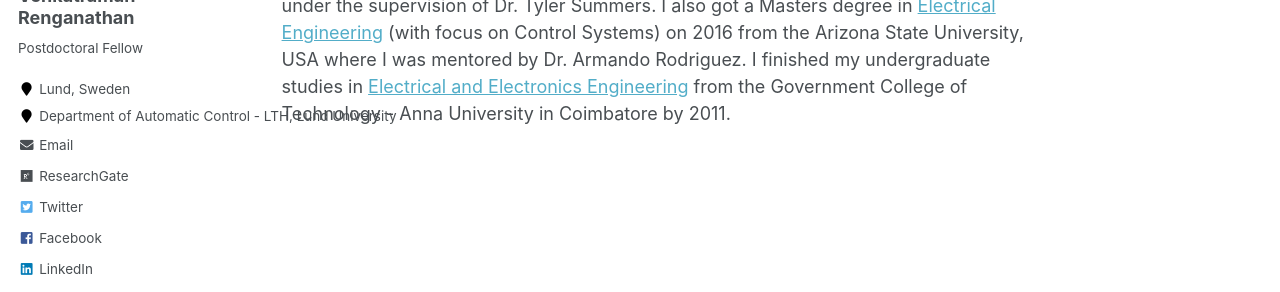
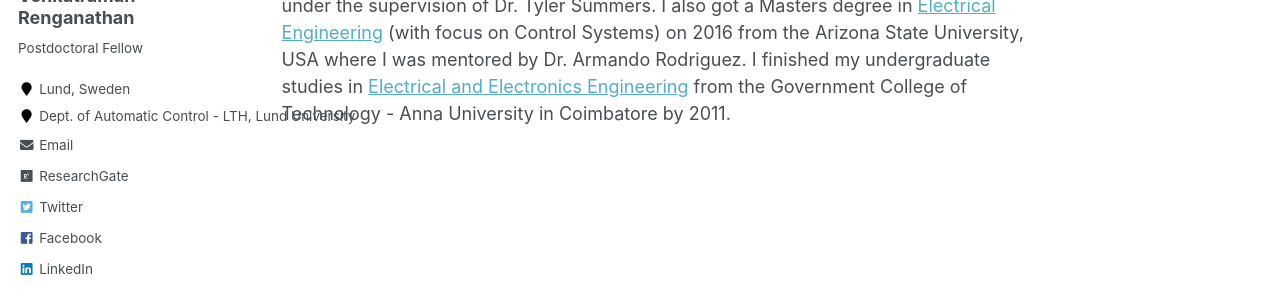
Before and after one commit to venkatramanrenganathan/venkatramanrenganathan.github.io, a Jekyll site: the page built from _pages/about.md, in a window 1280 px wide. Shown: the part 277-569 px from the top of the page. Built offline with Jekyll 4.4.1, drawn with Linux system fonts in a browser that asks for light colours; some web fonts are replaced.

Commit message:
Update _config.yml

```diff
--- a/_config.yml
+++ b/_config.yml
@@ -84,7 +84,7 @@ author:
   avatar           : "Sriram.jpg"
   bio              : "Postdoctoral Fellow"
   location         : "Lund, Sweden"
-  employer         : "Department of Automatic Control - LTH, Lund University"
+  employer         : "Dept. of Automatic Control - LTH, Lund University"
   pubmed           :
   googlescholar    : "https://scholar.google.com/citations?user=D2ANMyEAAAAJ&hl=en&oi=ao"
   email            : "venkatraman.renganathan@control.lth.se"
```
